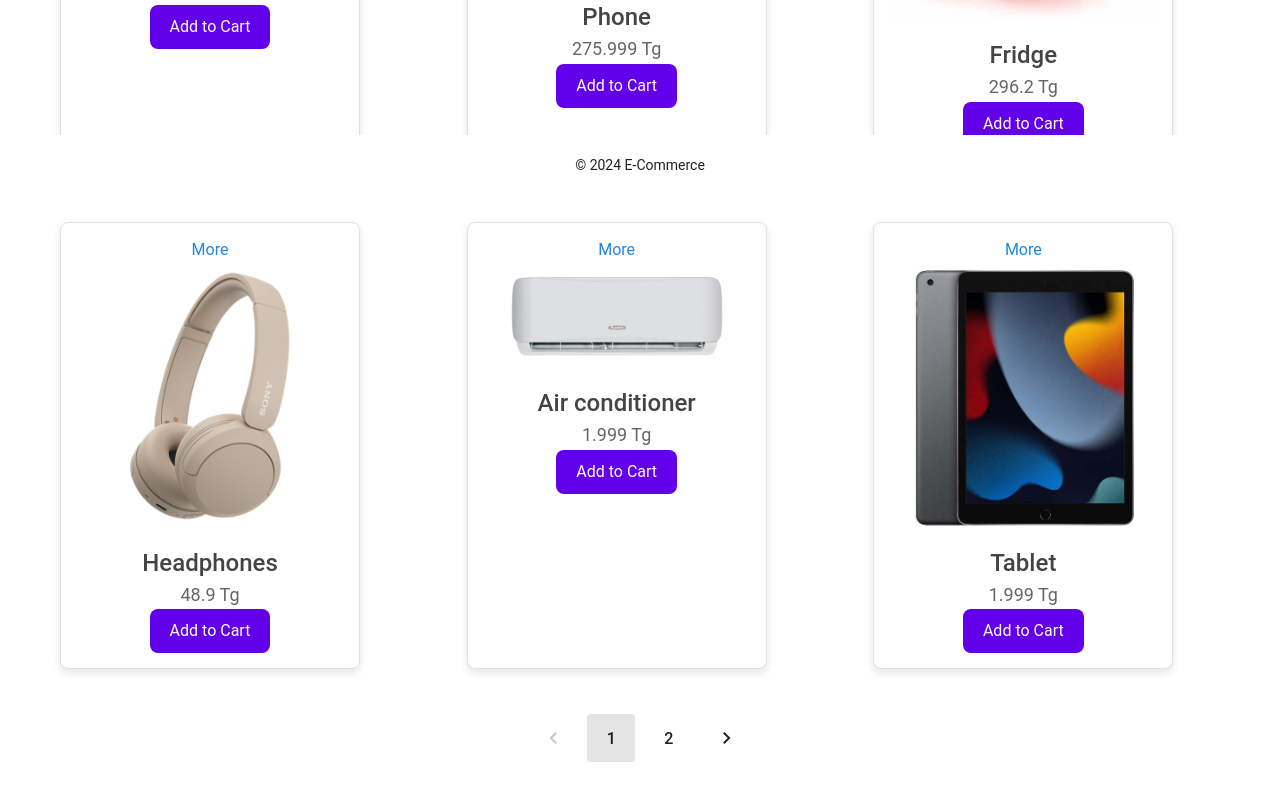
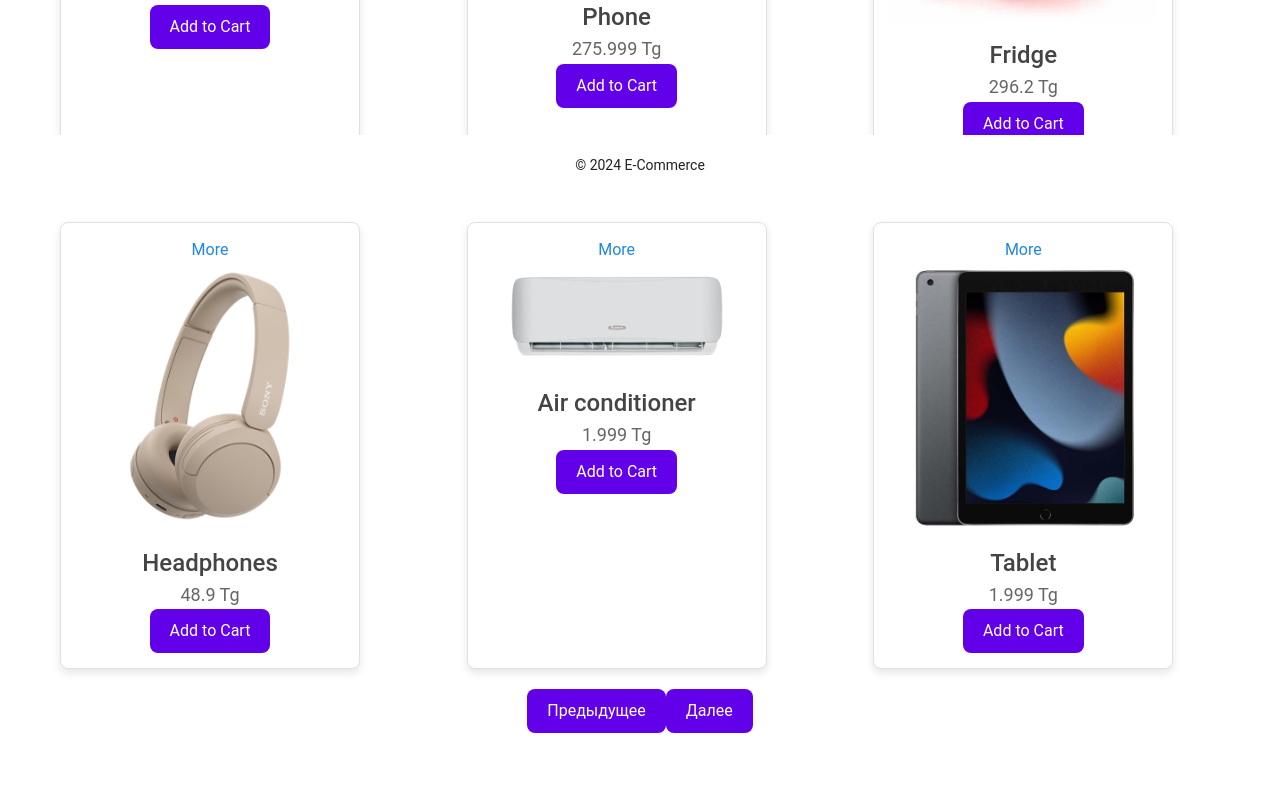
Before and after one commit to Coach-wannabe/ecommerce-vue, a Vue app: page /products in a window 1280 px wide. Shown: the part 604-1404 px from the top of the page. Built offline with nearby package versions, Linux system fonts and the light colour scheme.

Commit message:
pagination

```diff
--- a/src/components/ProductListPage.vue
+++ b/src/components/ProductListPage.vue
@@ -16,14 +16,11 @@
     <button @click="addToCart(product)">Add to Cart</button>
   </div>
 </div>
-    <v-pagination
-    v-model="currentPage"
-    :length="totalPages"
-    :total-visible="5"
-    prev-icon="mdi-chevron-left"
-    next-icon="mdi-chevron-right"
-    circle
-  ></v-pagination>
+    <div class="pagination-buttons">
+      <button @click="prevPage" :disabled="currentPage === 1">Предыдущее</button>
+      <button @click="nextPage" :disabled="currentPage === totalPages">Далее</button>
+    </div>
+
 </div>
 </template>
 
@@ -60,7 +57,9 @@ export default {
     const start = (this.currentPage - 1) * this.itemsPerPage;
     const end = start + this.itemsPerPage;
     return this.filteredProducts.slice(start, end);
-  }
+  },
+
+
 },
 
 methods: {
@@ -70,7 +69,18 @@ methods: {
 
   addToCart(product) {
     this.$store.dispatch('addToCart', product);
+  },
+  prevPage() {
+    if (this.currentPage > 1) {
+      this.currentPage--;
+    }
+  },
+  nextPage() {
+    if (this.currentPage < this.totalPages) {
+      this.currentPage++;
+    }
   }
+
 }
 };
 </script>
```
